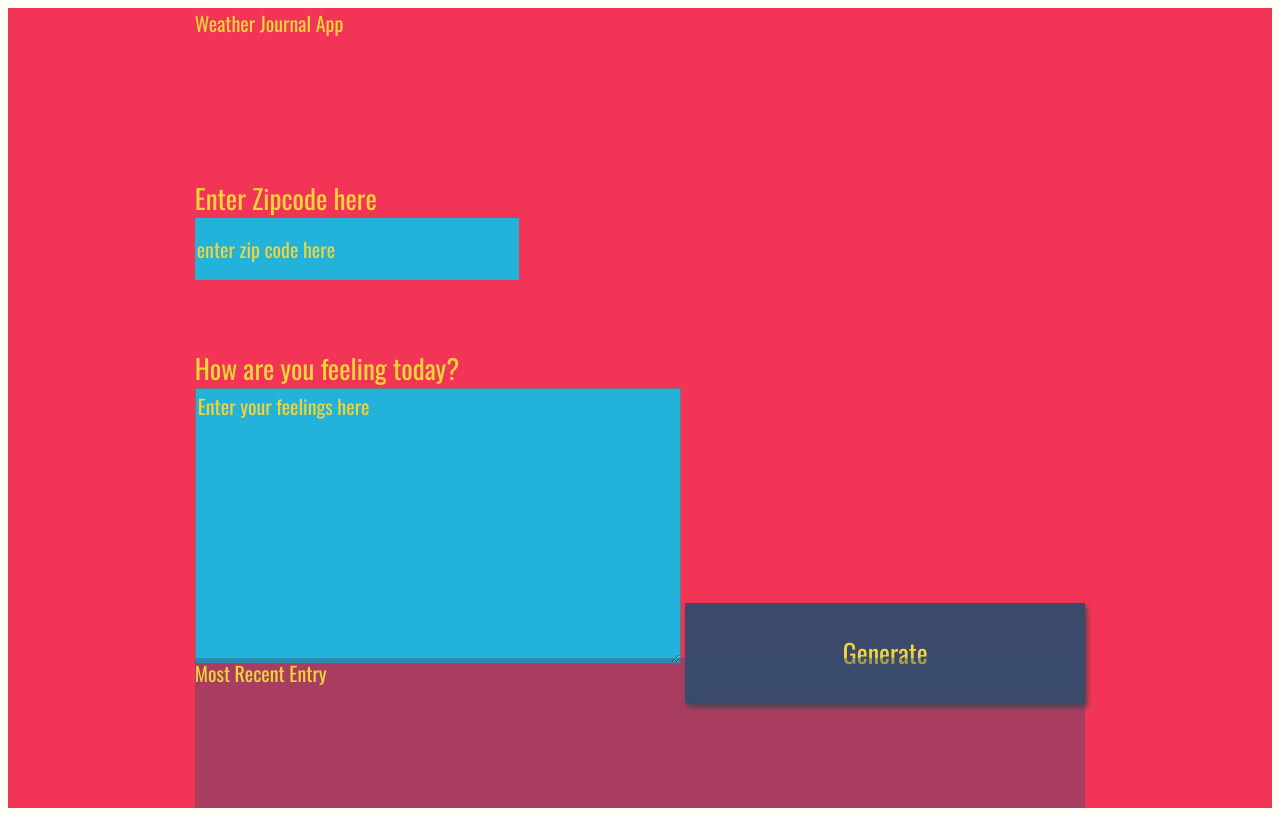
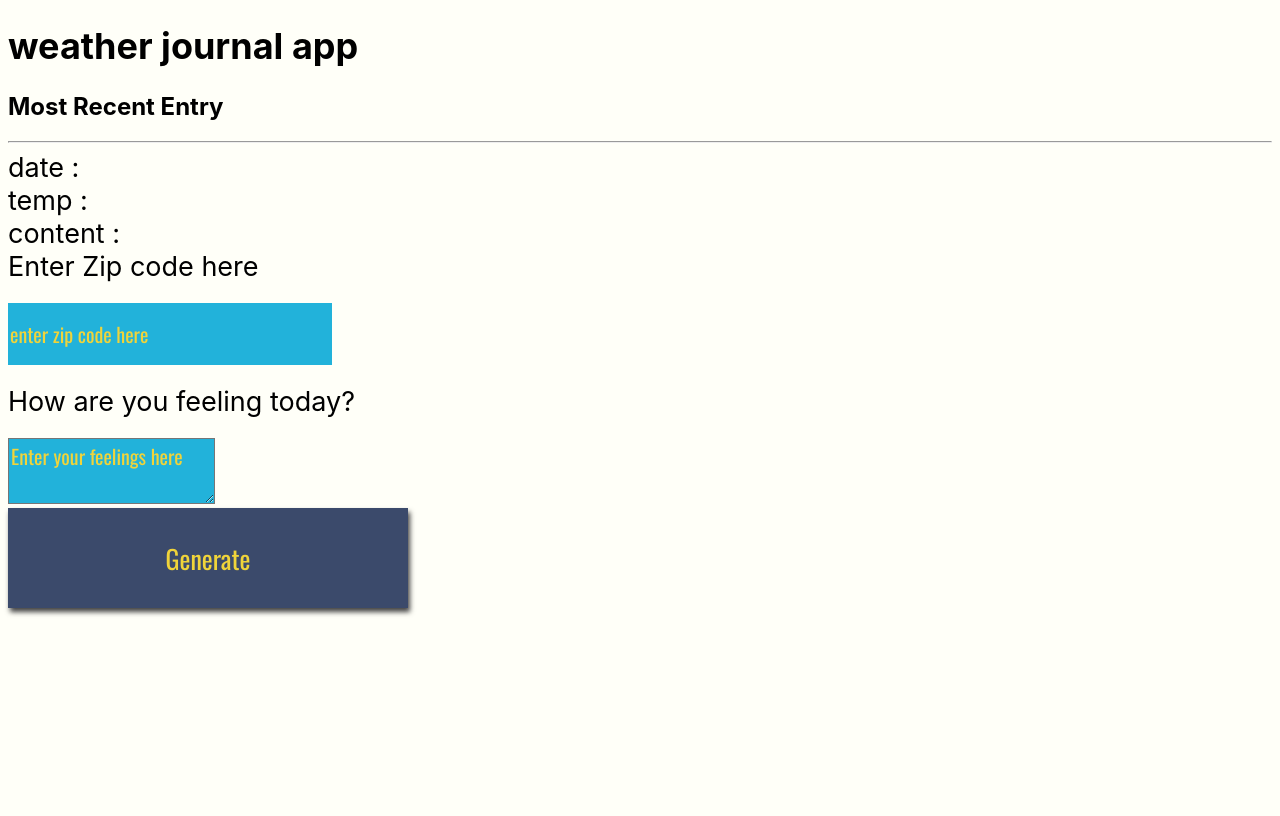
Before and after one commit to Abdulrahman-Mashaal/weather-journal-app, a website: page website/index.html in a window 1280 px wide. Drawn offline with nearby package versions, Linux system fonts and the light colour scheme; a web font is replaced by a local one.

Commit message:
html page content

```diff
--- a/website/index.html
+++ b/website/index.html
@@ -7,28 +7,38 @@
 <link rel="stylesheet" href="style.css">
 </head>
  <body>
-<div id = "app">
-  <div class ="holder headline">
-    Weather Journal App
-  </div>
-  <div class ="holder zip">
-    <label for="zip">Enter Zipcode here</label>
-    <input type="text" id="zip" placeholder="enter zip code here">
-  </div>
-  <div class ="holder feel">
-    <label for="feelings">How are you feeling today?</label>
-    <textarea class= "myInput" id="feelings" placeholder="Enter your feelings here" rows="9" cols="50"></textarea>
-    <button id="generate" type = "submit"> Generate </button>
-  </div>
-  <div class ="holder entry">
-    <div class = "title">Most Recent Entry</div>
-   <div id = "entryHolder">
-    <div id = "date"></div>
-   <div id = "temp"></div>
-   <div id = "content"></div>
-  </div>
-  </div>
-  </div>
+     <main>
+        <header>
+            <div class="data-wrap">
+                <h1>weather journal app</h1>
+            </div>
+        </header>
+        <section class="app">
+            <div class="data-wrap">
+                <!-- app -->
+                <section class="app-item">
+                    <div class="output">
+                        <h2>Most Recent Entry</h2>
+                        <hr>
+                        <label for="date">date :</label>
+                        <div id = "date"></div>
+                        <label for="temp">temp :</label>
+                        <div id = "temp"></div>
+                        <label for="content">content :</label>
+                        <div id = "content"></div>
+
+                    </div>
+                    <div class="data-entry">
+
+                        <label for="zip">Enter Zip code here</label><br>
+                        <input type="text" id="zip" placeholder="enter zip code here"><br>
+                        <label for="feelings">How are you feeling today?</label><br>
+                        <textarea class= "myInput" id="feelings" placeholder="Enter your feelings here"></textarea><br>
+                        <button id="generate" class="btn" type = "submit"> Generate </button>
+                    </div>
+                </section>
+
+    </main>
 <script src="app.js" type="text/javascript"></script>
 
 </body>
```
